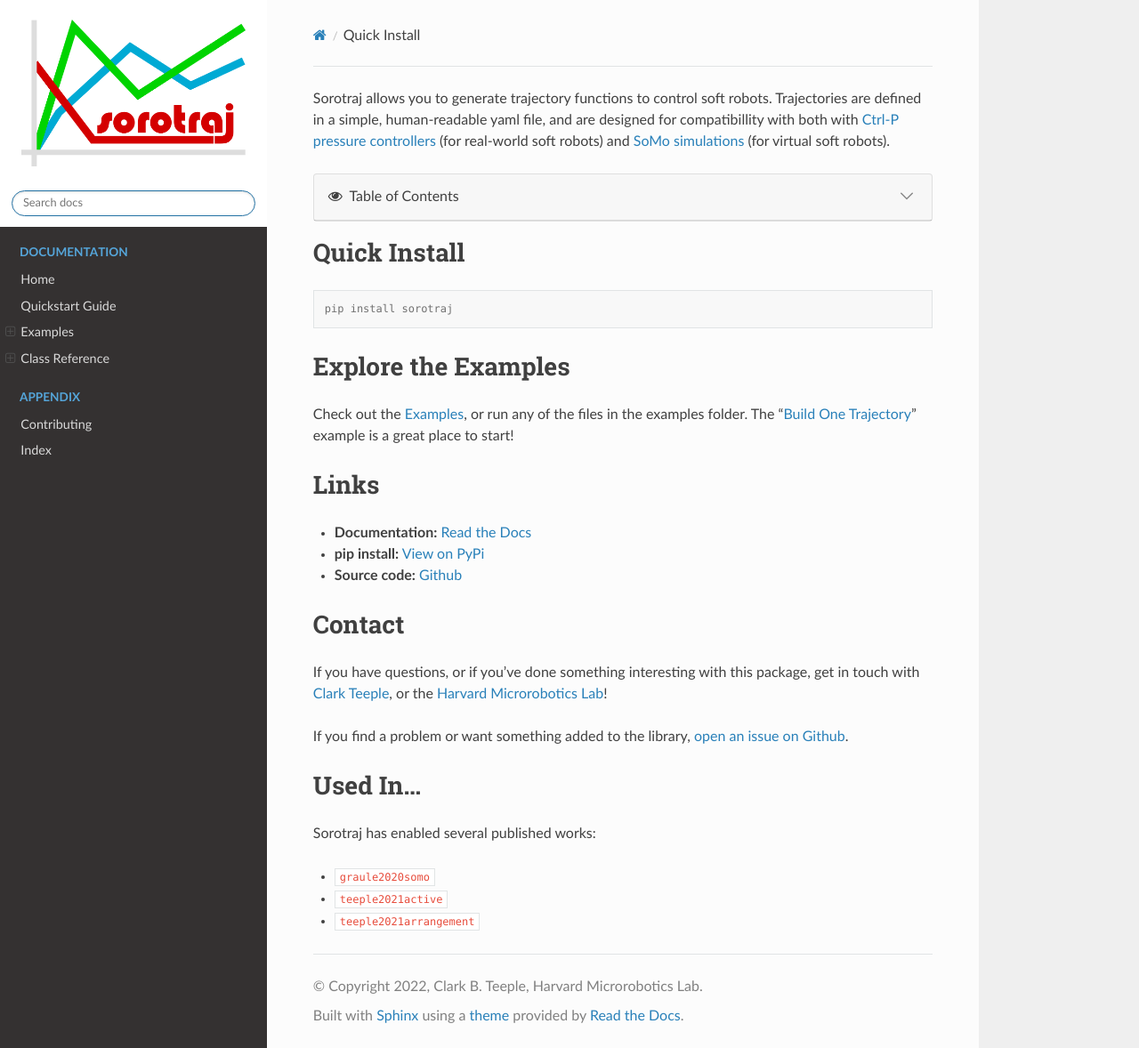
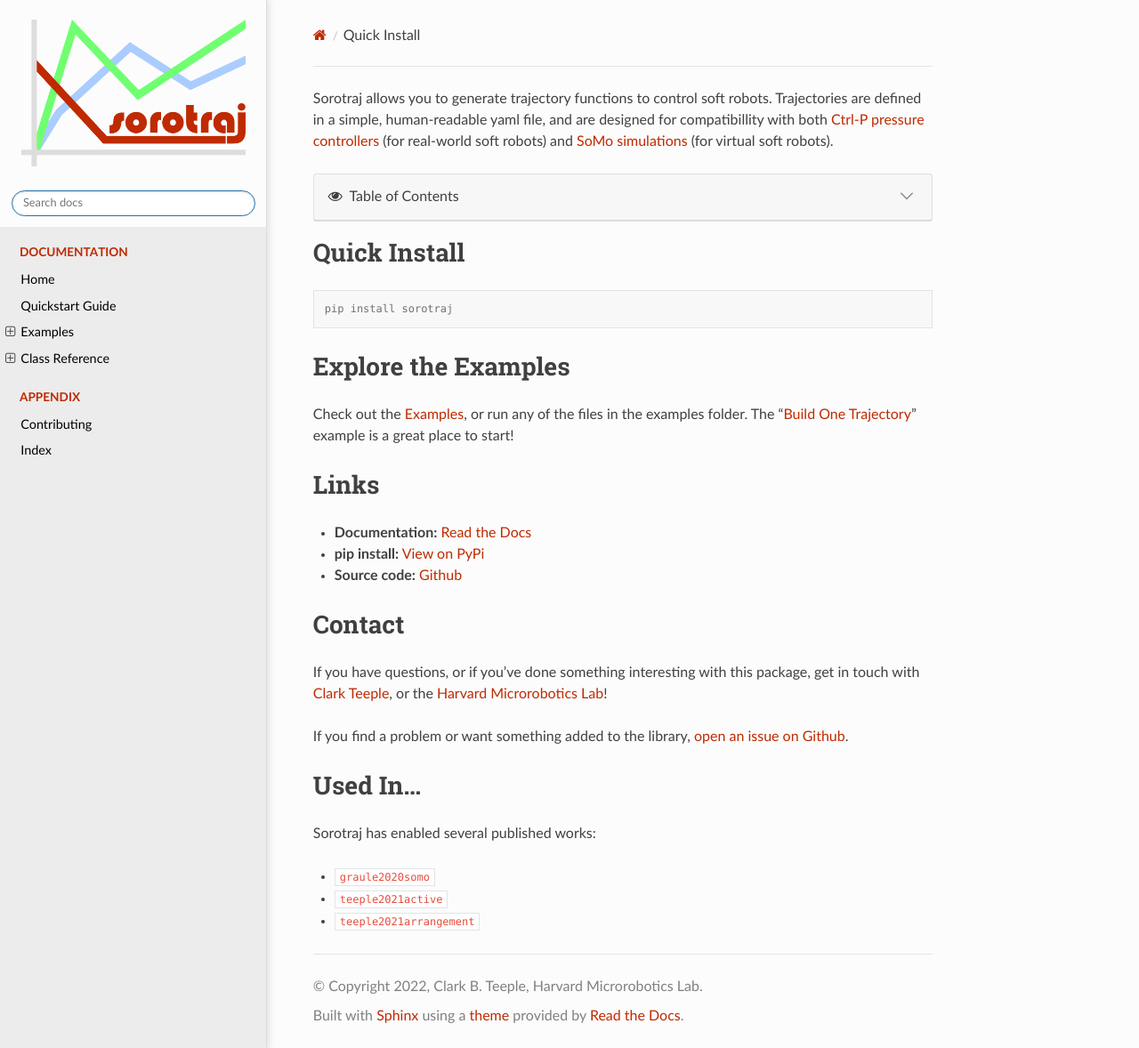
Before and after one commit to harvard-microrobotics/sorotraj, a Sphinx documentation site: the page built from docs/description.rst, in a window 1280 px wide and 1178 px high. Shown: the whole window at 89% size. Built offline with Sphinx 7.4.7 and the Read the Docs theme 2.0.0, drawn with Linux system fonts in a browser that asks for light colours; cross-references to code outside the pages are shown as plain code.

Commit message:
updated theming, and fixed typos

```diff
--- /dev/null
+++ b/docs/_static/css/custom.css
@@ -0,0 +1,68 @@
+/** css/custom.css **/
+
+/* This line is theme specific - it includes the base theme CSS */
+/*@import 'theme.css';       /* for the Read the Docs theme */
+
+body {
+    /* ... */
+}
+
+a, a:hover, a:visited{
+    color:#bf2a00;
+}
+a:hover{
+    text-decoration: underline;
+}
+
+.wy-nav-top{
+    color: #bf2a00;
+    background: #dddddd;
+}
+.wy-nav-top a{
+    color: #bf2a00;
+}
+
+.caption-text{
+    color: #bf2a00;
+}
+
+.wy-nav-side{
+    background: #ececec;
+    border-right-color: #dddddd;
+    border-right-style: solid;
+    border-right-width: 1px;
+    box-shadow: 0 0 8px 2px #0000001f;
+}
+
+.wy-menu-vertical a{
+    color: #000;
+}
+
+.wy-menu-vertical li.toctree-l1.current>a{
+    background-color: #c9c9c9;
+    border: none;
+
+}
+
+.wy-menu-vertical a:hover, .wy-menu-vertical a:active{
+    background-color:#d6d6d6;
+    color: #000;
+}
+
+.wy-menu-vertical a:hover span.toctree-expand{
+    color: #000;
+}
+
+.wy-nav-content-wrap {
+    background: #fcfcfc;
+}
+
+.wy-nav-content{
+    background: #fcfcfc;
+}
+
+/*
+.wy-menu-vertical li.toctree-l2.current>a, .wy-menu-vertical li.toctree-l2.current li.toctree-l3>a{
+    background: none;
+}
+*/
--- a/docs/conf.py
+++ b/docs/conf.py
@@ -109,10 +109,14 @@ html_theme_options = {
     "logo_only": True,
     "collapse_navigation": False,
     "sticky_navigation": True,
-    "style_nav_header_background": "#ffffff",
+    "style_nav_header_background": "#fcfcfc",
 }
 
 # Add any paths that contain custom static files (such as style sheets) here,
 # relative to this directory. They are copied after the builtin static files,
 # so a file named "default.css" will overwrite the builtin "default.css".
 html_static_path = ["_static"]
+
+html_css_files = [
+    'css/custom.css',
+]
--- a/docs/description.rst
+++ b/docs/description.rst
@@ -1,7 +1,7 @@
 
 Sorotraj allows you to generate trajectory functions to control soft robots.
 Trajectories are defined in a simple, human-readable yaml file, and are designed
-for compatibillity with both with `Ctrl-P pressure controllers <https://github.com/cbteeple/ctrlp>`_ (for real-world soft robots)
+for compatibillity with both `Ctrl-P pressure controllers <https://github.com/cbteeple/ctrlp>`_ (for real-world soft robots)
 and `SoMo simulations <https://github.com/GrauleM/somo>`_ (for virtual soft robots).
 
 
--- a/docs/examples/build_one.rst
+++ b/docs/examples/build_one.rst
@@ -4,6 +4,9 @@
 Build One Trajectory
 ====================
 
+.. link-button:: https://github.com/harvard-microrobotics/sorotraj/blob/main/examples/build_one_trajectory.py
+        :text: build_one_trajectory.py
+        :classes: btn-secondary
 
 `build_one_trajectory.py <https://github.com/harvard-microrobotics/sorotraj/blob/main/examples/build_one_trajectory.py>`_
 
```
Also changed, not shown: docs/img/logo.png, docs/img/logo.svg.
